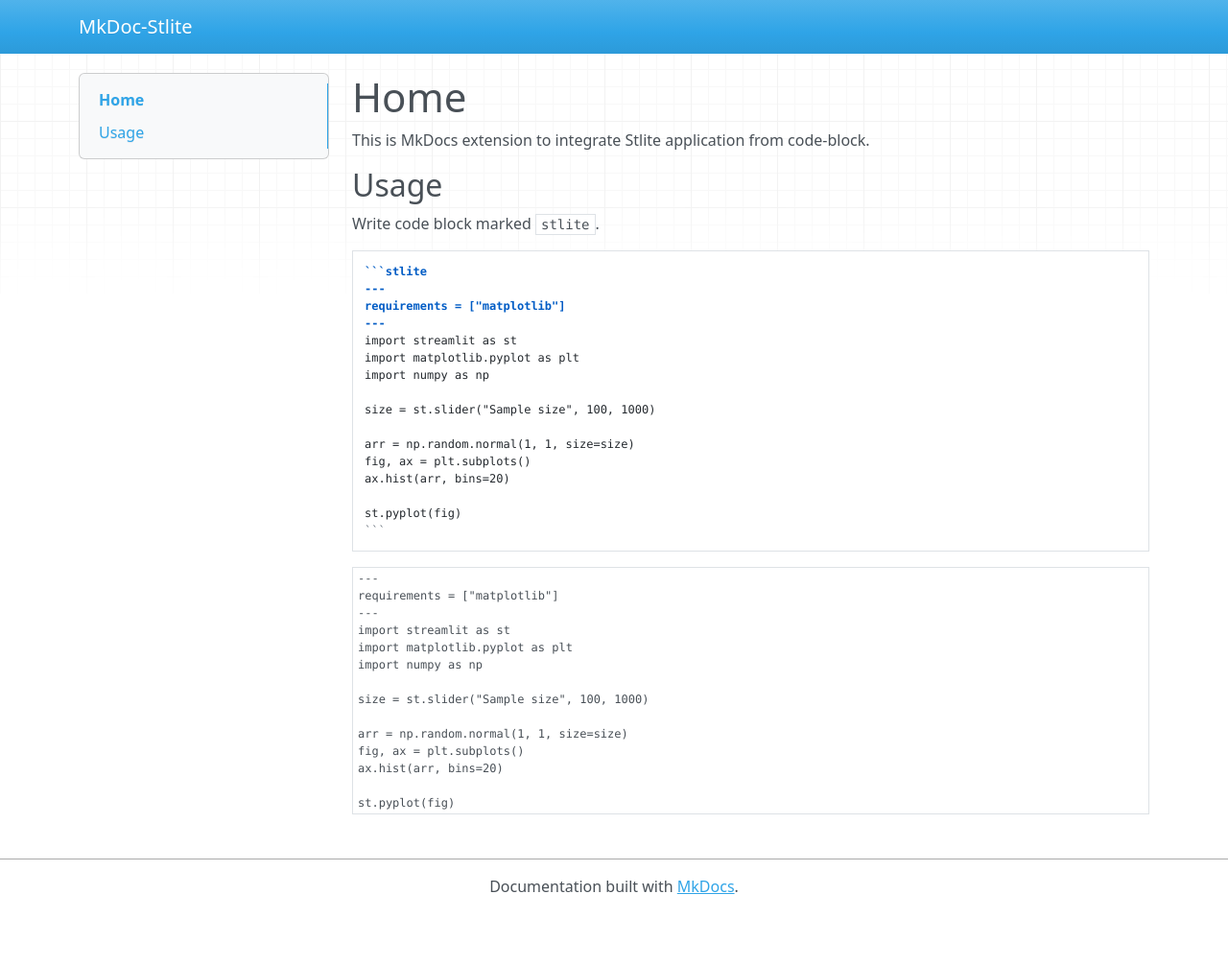
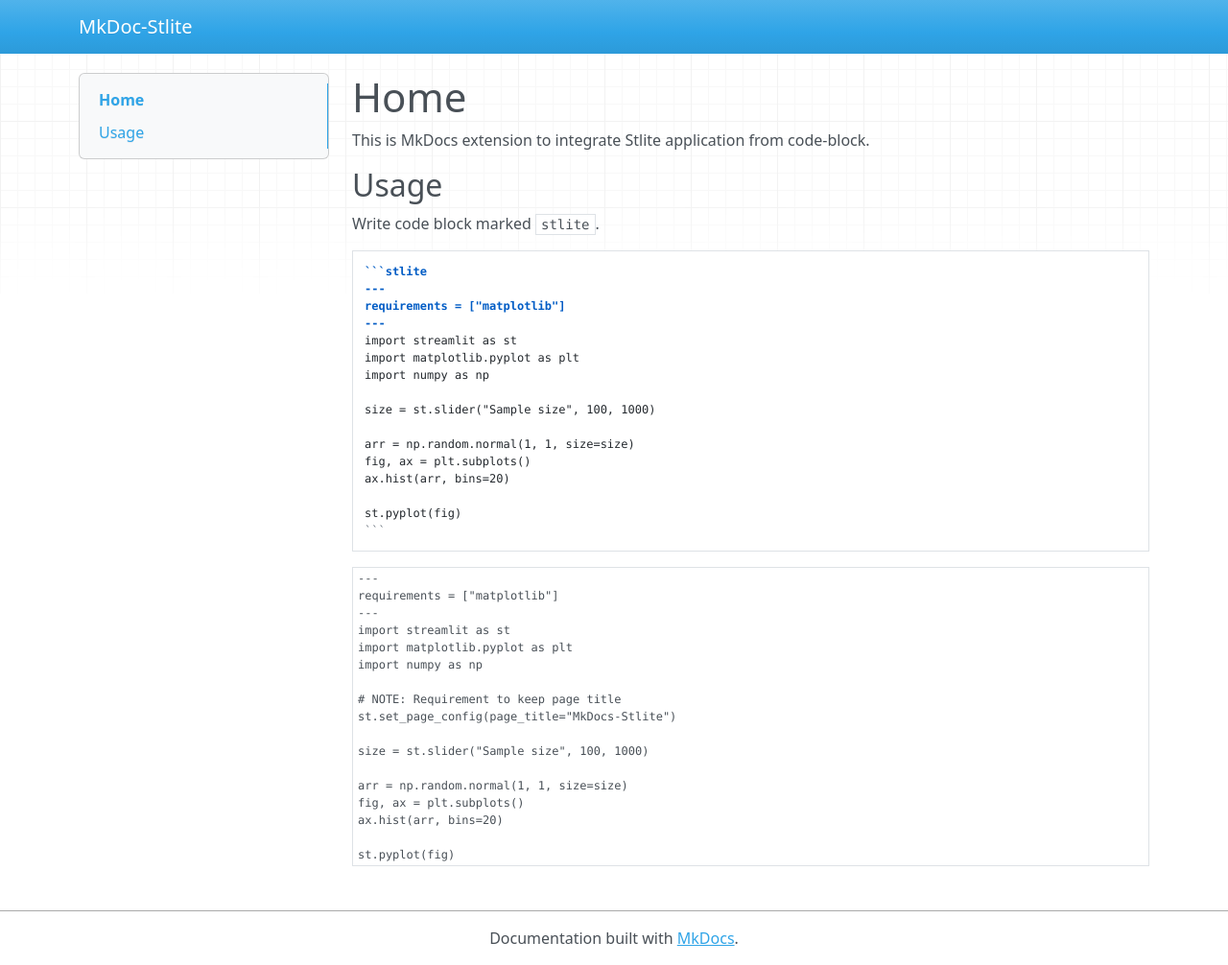
Before and after one commit to attakei-lab/mkdocs-stlite, an MkDocs documentation site: the page built from docs/index.md, in a window 1280 px wide and 1006 px high. Shown: the whole window at 96% size. Built offline with MkDocs 1.6.1, drawn with Linux system fonts in a browser that asks for light colours; nearby versions of some CDN libraries.

Commit message:
docs: Keep page title

```diff
--- a/docs/index.md
+++ b/docs/index.md
@@ -33,6 +33,9 @@
 import matplotlib.pyplot as plt
 import numpy as np
 
+# NOTE: Requirement to keep page title
+st.set_page_config(page_title="MkDocs-Stlite")
+
 size = st.slider("Sample size", 100, 1000)
 
 arr = np.random.normal(1, 1, size=size)
```
